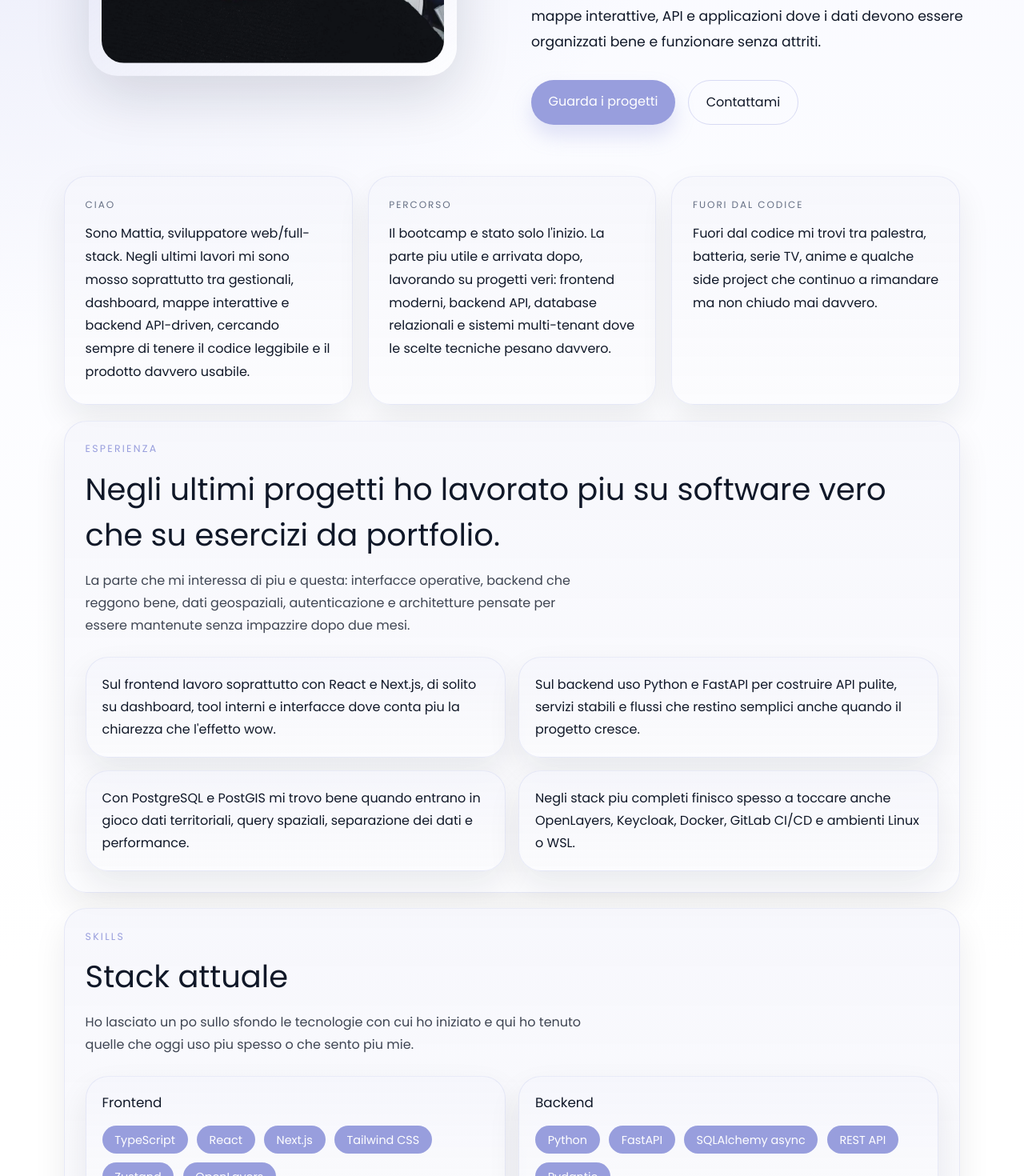
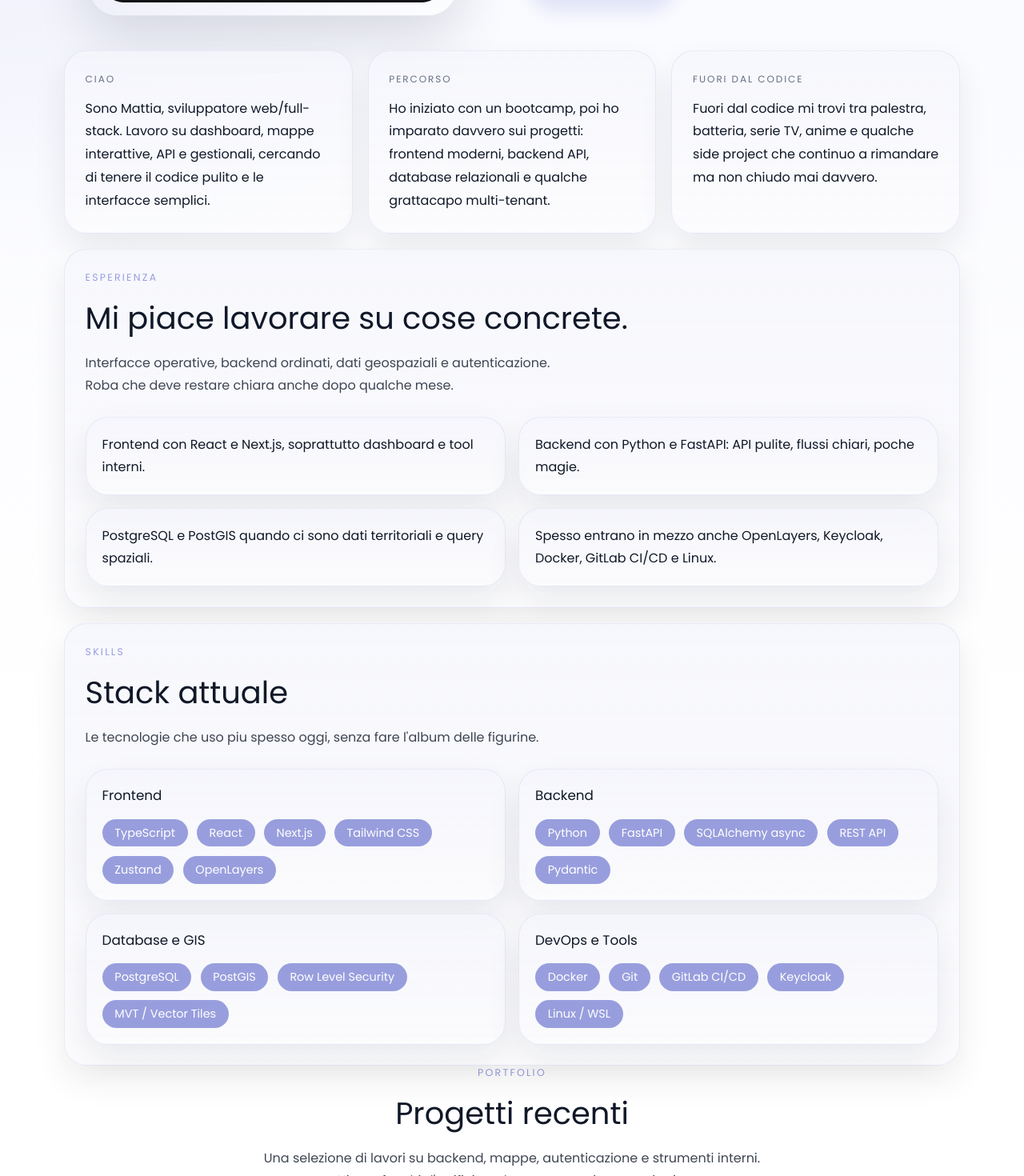
Before and after one commit to MattiaPaiano91/My-portfolio, a Vue app: page / in a window 1280 px wide. Shown: the part 620-2090 px from the top of the page at 80% size. Built offline with nearby package versions, Linux system fonts and the light colour scheme.

Commit message:
refactor: update text content across multiple components for clarity and conciseness

```diff
--- a/src/components/AboutMe.vue
+++ b/src/components/AboutMe.vue
@@ -47,8 +47,8 @@ onMounted(() => {
     <section class="experience-block reveal-card">
       <SectionTitle
         eyebrow="Esperienza"
-        title="Negli ultimi progetti ho lavorato piu su software vero che su esercizi da portfolio."
-        description="La parte che mi interessa di piu e questa: interfacce operative, backend che reggono bene, dati geospaziali, autenticazione e architetture pensate per essere mantenute senza impazzire dopo due mesi."
+        title="Mi piace lavorare su cose concrete."
+        description="Interfacce operative, backend ordinati, dati geospaziali e autenticazione. Roba che deve restare chiara anche dopo qualche mese."
       />
 
       <div class="experience-list">
@@ -66,7 +66,7 @@ onMounted(() => {
       <SectionTitle
         eyebrow="Skills"
         title="Stack attuale"
-        description="Ho lasciato un po sullo sfondo le tecnologie con cui ho iniziato e qui ho tenuto quelle che oggi uso piu spesso o che sento piu mie."
+        description="Le tecnologie che uso piu spesso oggi, senza fare l'album delle figurine."
       />
 
       <div class="skills-groups">
--- a/src/components/AppFooter.vue
+++ b/src/components/AppFooter.vue
@@ -17,7 +17,7 @@ const modules = [Autoplay];
     <div class="relative z-[1] mx-auto w-[min(1180px,calc(100%-2rem))]">
       <div class="mx-auto mb-8 max-w-[720px] text-center">
         <p class="eyebrow">Stack quotidiano</p>
-        <h2 class="text-[clamp(1.6rem,3vw,2.4rem)]">Frontend, backend e motion con un taglio molto pratico.</h2>
+        <h2 class="text-[clamp(1.6rem,3vw,2.4rem)]">Frontend, backend e qualche dettaglio curato.</h2>
       </div>
 
       <swiper
@@ -50,7 +50,7 @@ const modules = [Autoplay];
         </router-link>
       </nav>
 
-      <p class="m-0 text-center opacity-80">Costruito con Vue, Sass e parecchia curiosita.</p>
+      <p class="m-0 text-center opacity-80">Costruito con Vue, Sass e un po' di pazienza.</p>
     </div>
   </footer>
 </template>
--- a/src/data/about.js
+++ b/src/data/about.js
@@ -1,11 +1,11 @@
 export const introCards = [
   {
     title: "Ciao",
-    text: "Sono Mattia, sviluppatore web/full-stack. Negli ultimi lavori mi sono mosso soprattutto tra gestionali, dashboard, mappe interattive e backend API-driven, cercando sempre di tenere il codice leggibile e il prodotto davvero usabile.",
+    text: "Sono Mattia, sviluppatore web/full-stack. Lavoro su dashboard, mappe interattive, API e gestionali, cercando di tenere il codice pulito e le interfacce semplici.",
   },
   {
     title: "Percorso",
-    text: "Il bootcamp e stato solo l'inizio. La parte piu utile e arrivata dopo, lavorando su progetti veri: frontend moderni, backend API, database relazionali e sistemi multi-tenant dove le scelte tecniche pesano davvero.",
+    text: "Ho iniziato con un bootcamp, poi ho imparato davvero sui progetti: frontend moderni, backend API, database relazionali e qualche grattacapo multi-tenant.",
   },
   {
     title: "Fuori dal codice",
@@ -14,8 +14,8 @@ export const introCards = [
 ];
 
 export const experienceHighlights = [
-  "Sul frontend lavoro soprattutto con React e Next.js, di solito su dashboard, tool interni e interfacce dove conta piu la chiarezza che l'effetto wow.",
-  "Sul backend uso Python e FastAPI per costruire API pulite, servizi stabili e flussi che restino semplici anche quando il progetto cresce.",
-  "Con PostgreSQL e PostGIS mi trovo bene quando entrano in gioco dati territoriali, query spaziali, separazione dei dati e performance.",
-  "Negli stack piu completi finisco spesso a toccare anche OpenLayers, Keycloak, Docker, GitLab CI/CD e ambienti Linux o WSL.",
+  "Frontend con React e Next.js, soprattutto dashboard e tool interni.",
+  "Backend con Python e FastAPI: API pulite, flussi chiari, poche magie.",
+  "PostgreSQL e PostGIS quando ci sono dati territoriali e query spaziali.",
+  "Spesso entrano in mezzo anche OpenLayers, Keycloak, Docker, GitLab CI/CD e Linux.",
 ];
--- a/src/data/projects.js
+++ b/src/data/projects.js
@@ -6,7 +6,7 @@ export const projects = [
     summary:
       "Gestionale multi-tenant con Keycloak, ruoli applicativi, separazione dati per tenant e backend FastAPI.",
     description:
-      "Qui il punto non era solo far funzionare login e CRUD, ma tenere insieme tenant separati, ruoli, flussi autenticati e una struttura backend abbastanza pulita da poter crescere senza diventare un groviglio.",
+      "Login, ruoli, tenant separati e backend FastAPI. La parte interessante era far crescere tutto senza trasformarlo in un nodo di cavi.",
     tech: ["Next.js", "TypeScript", "FastAPI", "PostgreSQL", "Keycloak", "Docker"],
     image: "/img/m_4457.png",
     url: "",
@@ -20,7 +20,7 @@ export const projects = [
     summary:
       "Dashboard GIS basata su OpenLayers per leggere, filtrare e gestire dati territoriali direttamente su mappa.",
     description:
-      "Un progetto nato piu per lavorare bene sui dati che per fare scena: livelli, filtri, navigazione veloce e una mappa che deve restare chiara anche quando le informazioni iniziano a diventare tante.",
+      "Livelli, filtri e navigazione su mappa. Il punto era tenere i dati leggibili anche quando iniziano a diventare tanti.",
     tech: ["React", "OpenLayers", "TypeScript", "PostGIS", "Vector Tiles"],
     image: "/img/foto.jpg",
     url: "",
@@ -34,7 +34,7 @@ export const projects = [
     summary:
       "Backend FastAPI per dati geospaziali, con query spaziali, endpoint REST e generazione di layer MVT.",
     description:
-      "Qui mi sono concentrato soprattutto sulla parte meno visibile ma piu delicata: modeling, query spaziali, performance, serializzazione e un'integrazione frontend che non costringa a continui workaround.",
+      "Modeling, query spaziali, performance e layer MVT. Poco glamour, parecchia sostanza.",
     tech: ["Python", "FastAPI", "SQLAlchemy", "PostgreSQL", "PostGIS", "MVT"],
     image: "/img/LogoConNomeBianco.svg",
     url: "",
@@ -48,7 +48,7 @@ export const projects = [
     summary:
       "Tool web per caricare, visualizzare e modificare PDF nel browser, con testo, immagini e strumenti di disegno.",
     description:
-      "Mi piace perche mette insieme UI interattiva, gestione file e logica client-side un po piu articolata del solito, restando comunque uno strumento concreto e non una demo fine a se stessa.",
+      "UI interattiva, file nel browser e logica client-side un po' piu vivace del solito.",
     tech: ["Next.js", "TypeScript", "Canvas API", "Tailwind CSS"],
     image: "/img/OndaMattia.svg",
     url: "",
@@ -62,7 +62,7 @@ export const projects = [
     summary:
       "Il classico Tris in React, lasciato qui piu come nota di percorso che come progetto rappresentativo.",
     description:
-      "E uno dei progetti piu vecchi e semplici del portfolio. Lo tengo in fondo perche fa parte del percorso, ma oggi mi raccontano meglio i lavori piu vicini a backend, mappe e applicazioni reali.",
+      "Un progetto vecchio e semplice. Sta qui per onesta storica, non per fare il fenomeno.",
     tech: ["React", "JavaScript", "CSS"],
     image: "/img/tic-tac-toe.jpeg",
     url: "https://tic-tac-toe-react-01.netlify.app/",
--- a/src/pages/ContactMe.vue
+++ b/src/pages/ContactMe.vue
@@ -26,8 +26,7 @@ function downloadCV() {
     <div class="contact-content" :class="{ 'contact-content-dark': !uiStore.themeFlag }">
       <div class="contact-info">
         <p id="title">
-          Se hai un'idea, una collaborazione o semplicemente vuoi fare due chiacchiere sul web,
-          trovi tutto qui.
+          Per lavoro, collaborazioni o due chiacchiere tecniche, trovi tutto qui.
         </p>
         <ul>
           <li>
--- a/src/pages/WelcomeApp.vue
+++ b/src/pages/WelcomeApp.vue
@@ -55,10 +55,10 @@ onMounted(() => {
         <div>
           <div class="hero-copy">
             <p class="hero-kicker hero-animate">Mattia Paiano | Full-Stack Web Developer</p>
-            <h1 class="hero-animate">Creo applicazioni web solide, chiare e fatte per durare.</h1>
+            <h1 class="hero-animate">Sviluppo web, senza troppi giri.</h1>
             <p class="hero-text hero-animate">
-              Mi occupo di frontend, backend e strumenti interni: dashboard, mappe interattive,
-              API e applicazioni dove i dati devono essere organizzati bene e funzionare senza attriti.
+              Frontend, backend, dashboard, mappe e API. Mi interessa farle funzionare bene,
+              tenerle leggibili e non complicarle piu del necessario.
             </p>
 
             <div class="hero-actions hero-animate">
@@ -80,8 +80,8 @@ onMounted(() => {
       <div class="home-projects-inner">
         <SectionTitle
           eyebrow="Portfolio"
-          title="Alcuni progetti che raccontano meglio il mio lavoro di oggi"
-          description="Qui sotto ho raccolto le cose che mi rappresentano di piu: applicazioni interne, backend, mappe, autenticazione e gestione di dati un po meno banali del solito."
+          title="Progetti recenti"
+          description="Una selezione di lavori su backend, mappe, autenticazione e strumenti interni. Niente fuochi d'artificio, solo cose costruite con criterio."
           align="center"
         />
 
```
